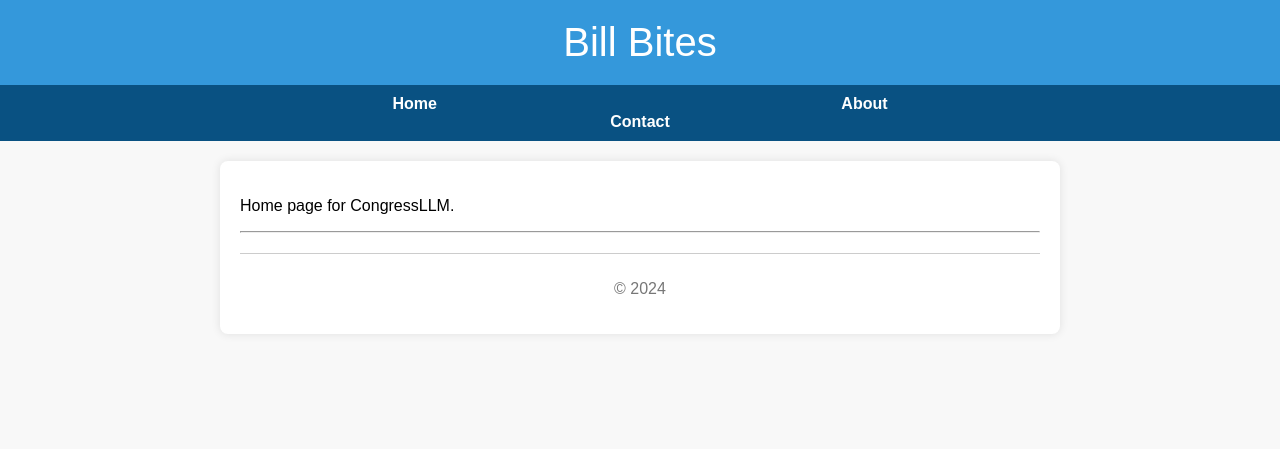
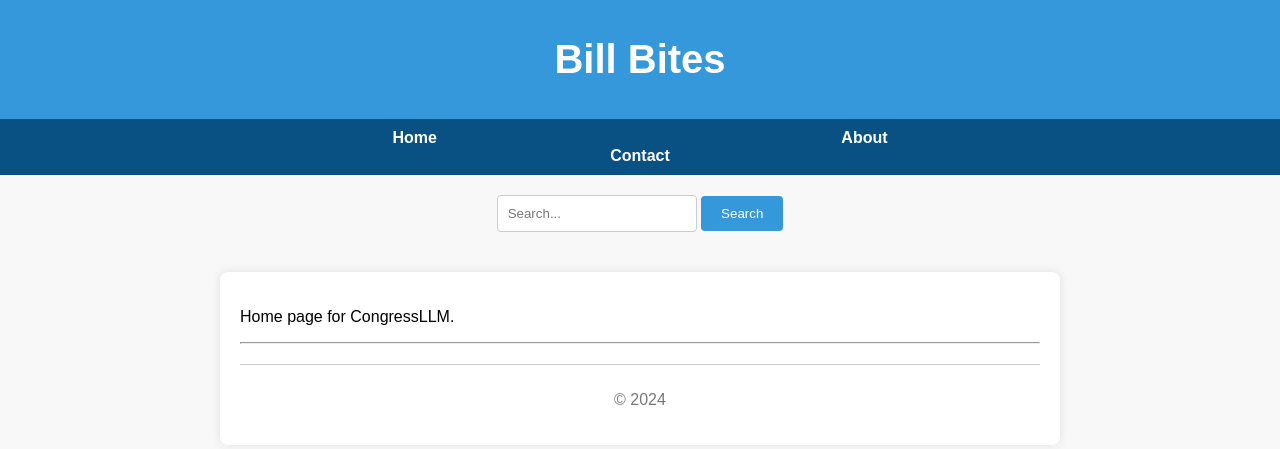
Before and after one commit to hyuncat/congressLLM, a Flask app: page / in a window 1280 px wide. Shown: the top 449 px of the page. Run offline with Flask 3, Linux system fonts and the light colour scheme.

Commit message:
website with functioning search bar, search results

```diff
--- a/app.py
+++ b/app.py
@@ -5,8 +5,7 @@ import json
 import os
 import numpy
 
-from flask import Flask
-from flask import render_template
+from flask import Flask, render_template, request
 
 
 app = Flask(__name__)
@@ -37,5 +36,12 @@ def hello_there(name=None):
 def get_data():
     return app.send_static_file("data.json")
 
+@app.route("/search")
+def search():
+    query = request.args.get('query')
+    # Perform search logic here based on the query
+    # Return the search results or render a new template
+    return render_template("search_results.html", query=query)
+
 if __name__ == '__main__':
     app.run(debug=True)
--- a/bill_info.py
+++ b/bill_info.py
@@ -1,7 +1,7 @@
 import requests
 from bs4 import BeautifulSoup
 import os
-from datetime import datetime
+# from datetime import datetime
 
 # Get links to recent legislation, if further info is needed
 # https://www.senate.gov/pagelayout/legislative/b_three_sections_with_teasers/active_leg_page.htm
@@ -22,5 +22,3 @@ def get_bill_summary_link(type, n):
     return base_url
 
 print(get_bill_summary_link("s", 2226))
-
-# Return link
--- a/pdf_scraper.py
+++ b/pdf_scraper.py
@@ -6,11 +6,10 @@ base_url = "https://www.senate.gov/legislative/LIS/floor_activity/all-floor-acti
 response = requests.get(base_url)
 soup = BeautifulSoup(response.text, 'html.parser')
 
-# Find links to PDFs
+# Find links to PDFs (daily digest only)
 pdf_links = [a['href'] for a in soup.find_all('a', href=True) if a['href'].endswith('dailydigest.pdf')]
 for i in range(10):
     print(pdf_links[i])
-
 
 # # Download PDFs
 # for pdf_link in pdf_links:
--- a/static/site.css
+++ b/static/site.css
@@ -2,8 +2,8 @@
     background-color: #3498db;
     color: #fff;
     text-align: center;
-    padding: 20px;
-    font-size: 40px;
+    padding: 10px;
+    font-size: 20px;
 }
 
 .themed-title-bar p {
@@ -35,6 +35,41 @@ body {
     margin: 0 200px;
 }
 
+.search-form {
+    text-align: center;
+    padding: 20px; /* Adjust the padding as needed */
+}
+
+.search-container {
+    display: inline-block;
+    position: relative;
+}
+
+.search-container input[type="text"] {
+    width: 200px; /* Adjust the width as needed */
+    padding: 10px;
+    box-sizing: border-box;
+    border: 1px solid #ccc;
+    border-radius: 4px;
+    outline: none;
+}
+
+.search-container button {
+    padding: 10px 20px; /* Adjust the padding as needed */
+    background-color: #3498db;
+    color: #fff;
+    border: none;
+    border-radius: 4px;
+    cursor: pointer;
+}
+
+/* Additional styles for responsiveness */
+@media screen and (max-width: 600px) {
+    .search-container input[type="text"] {
+        width: 100%; /* Full width on smaller screens */
+    }
+}
+
 .body-content {
     max-width: 800px;
     margin: 20px auto;
--- a/templates/layout.html
+++ b/templates/layout.html
@@ -9,7 +9,7 @@
 <body>
     <!-- Themed Title Bar -->
     <div class="themed-title-bar">
-            <p>Bill Bites</p>
+        <h1>Bill Bites</h1>
     </div>
 
     <!-- Navbar -->
@@ -18,6 +18,14 @@
         <a href="{{ url_for('about') }}" class="navbar-item">About</a>
         <a href="{{ url_for('contact') }}" class="navbar-item">Contact</a>
     </div>
+
+    <!-- Search Form -->
+    <form action="{{ url_for('search') }}" method="GET" class="search-form">
+        <div class="search-container">
+            <input type="text" name="query" placeholder="Search...">
+            <button type="submit">Search</button>
+        </div>
+    </form>
 
     <div class="body-content">
         {% block content %}
```
Also changed, not shown: templates/search_results.html (added, +44 -0 lines). Lines whose indentation alone changed are shown as unchanged.
